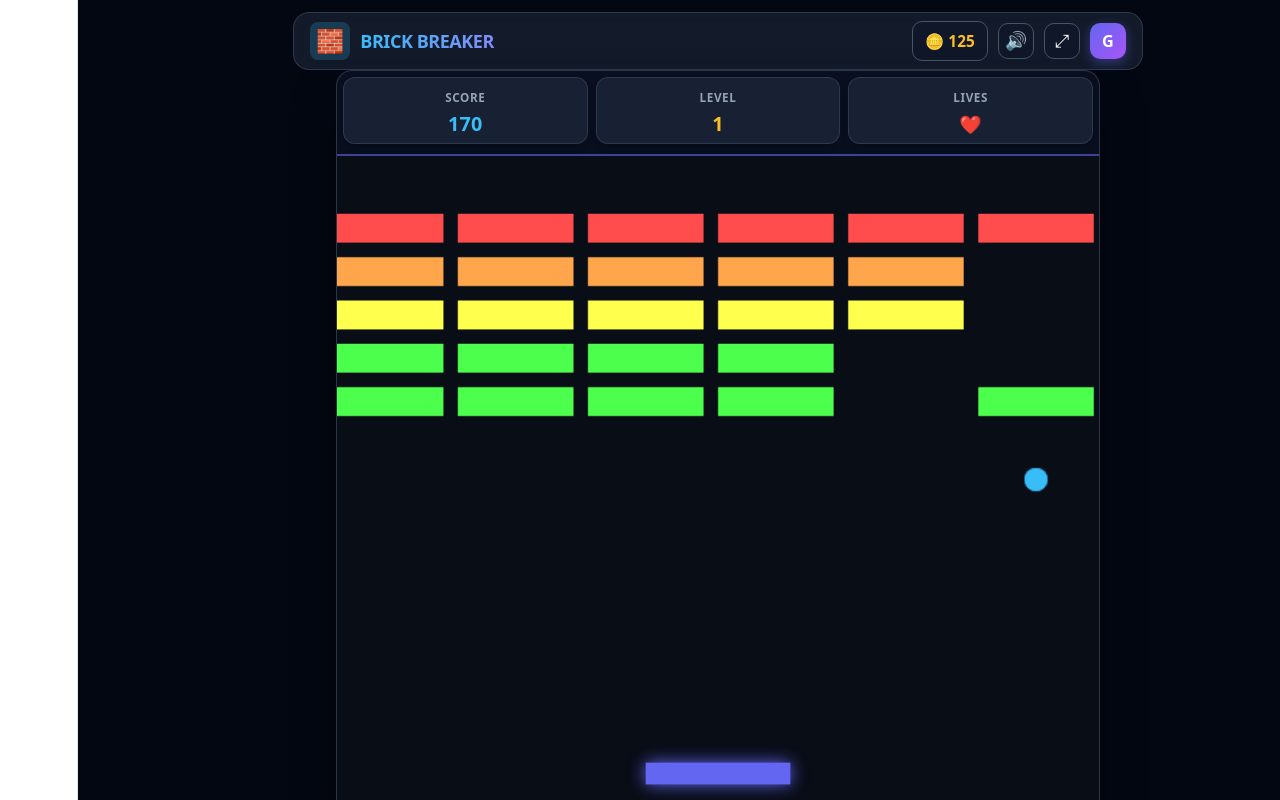
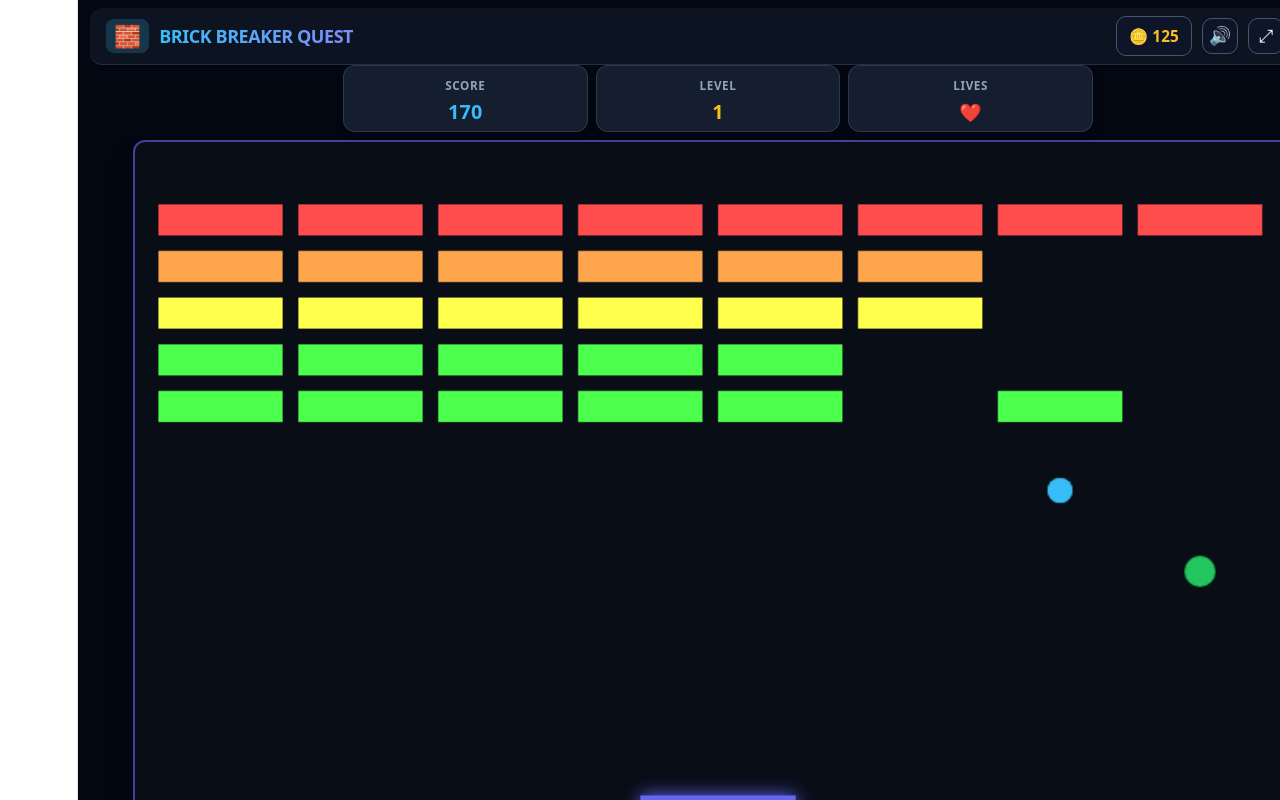
Before and after one commit to kiran28092003/brick-breaker-frontend, a React app: page / in a window 1280 px wide. Shown: the top 800 px of the page. Built offline with nearby package versions, Linux system fonts and the light colour scheme; no server answers; the HTML template or start-up script is replaced by a standard one.

Commit message:
Implement advanced top navbar, currency system, and rich level clear modal

```diff
--- a/src/App.jsx
+++ b/src/App.jsx
@@ -9,7 +9,7 @@ export default function App() {
   const [levelCleared, setLevelCleared] = useState(false);
   const [currentLevel, setCurrentLevel] = useState(1);
   const [finalScore, setFinalScore] = useState(0);
-  const [coins, setCoins] = useState(125); // Currency system like benchmark
+  const [coins, setCoins] = useState(125);
   const [soundEnabled, setSoundEnabled] = useState(true);
   const [gameKey, setGameKey] = useState(0);
 
@@ -20,7 +20,7 @@ export default function App() {
 
   const handleLevelClear = (score) => {
     setFinalScore(score);
-    setCoins((c) => c + 25); // Reward 25 coins on level clear
+    setCoins((c) => c + 25);
     setLevelCleared(true);
   };
 
@@ -50,20 +50,18 @@ export default function App() {
 
   return (
     <div style={appContainerStyle}>
-      {/* Advanced Top Navbar (Benchmark Parity) */}
+      {/* Full-width Immersive Navbar */}
       <header style={navBarStyle}>
         <div style={brandSectionStyle}>
           <div style={logoIconStyle}>🧱</div>
-          <span style={brandTitleStyle}>BRICK BREAKER</span>
+          <span style={brandTitleStyle}>BRICK BREAKER QUEST</span>
         </div>
 
         <div style={navUtilityGroupStyle}>
-          {/* Coin / Currency Counter */}
           <div style={badgeStyle}>
             🪙 <span style={{ color: '#fbbf24', marginLeft: '4px' }}>{coins}</span>
           </div>
 
-          {/* Sound Toggle */}
           <button
             onClick={() => setSoundEnabled(!soundEnabled)}
             style={iconButtonStyle}
@@ -72,7 +70,6 @@ export default function App() {
             {soundEnabled ? '🔊' : '🔇'}
           </button>
 
-          {/* Fullscreen Toggle */}
           <button
             onClick={toggleFullscreen}
             style={iconButtonStyle}
@@ -81,12 +78,11 @@ export default function App() {
             ⤢
           </button>
 
-          {/* User Profile Badge */}
           <div style={userAvatarStyle}>G</div>
         </div>
       </header>
 
-      {/* Main Game Wrapper */}
+      {/* Full Screen Game Wrapper */}
       <main style={gameWrapperStyle}>
         <div style={canvasContainerStyle}>
           <GameCanvas
@@ -99,7 +95,6 @@ export default function App() {
           />
         </div>
 
-        {/* Game Over Modal */}
         {gameOver && (
           <GameOverModal
             score={finalScore}
@@ -107,7 +102,6 @@ export default function App() {
           />
         )}
 
-        {/* Rich Level Clear Modal */}
         {levelCleared && (
           <LevelClearModal
             level={currentLevel}
@@ -133,21 +127,20 @@ const appContainerStyle = {
   color: '#fff',
   fontFamily: 'system-ui, -apple-system, BlinkMacSystemFont, "Segoe UI", Roboto, sans-serif',
   margin: 0,
-  padding: '12px 16px',
+  padding: '8px 12px',
   boxSizing: 'border-box',
   overflow: 'hidden'
 };
 
 const navBarStyle = {
   width: '100%',
-  maxWidth: '850px',
   display: 'flex',
   justifyContent: 'space-between',
   alignItems: 'center',
-  background: 'rgba(30, 41, 59, 0.6)',
+  background: 'rgba(30, 41, 59, 0.4)',
   backdropFilter: 'blur(12px)',
-  border: '1px solid rgba(51, 65, 85, 0.8)',
-  borderRadius: '16px',
+  borderBottom: '1px solid rgba(51, 65, 85, 0.6)',
+  borderRadius: '12px',
   padding: '8px 16px',
   boxSizing: 'border-box'
 };
@@ -159,9 +152,9 @@ const brandSectionStyle = {
 };
 
 const logoIconStyle = {
-  fontSize: '1.25rem',
+  fontSize: '1.2rem',
   background: 'rgba(56, 189, 248, 0.2)',
-  padding: '6px',
+  padding: '4px 8px',
   borderRadius: '8px'
 };
 
@@ -221,7 +214,6 @@ const userAvatarStyle = {
 const gameWrapperStyle = {
   position: 'relative',
   width: '100%',
-  maxWidth: '750px',
   display: 'flex',
   flexDirection: 'column',
   alignItems: 'center',
@@ -234,11 +226,6 @@ const canvasContainerStyle = {
   display: 'flex',
   justifyContent: 'center',
   alignItems: 'center',
-  background: 'rgba(15, 23, 42, 0.6)',
-  backdropFilter: 'blur(12px)',
-  border: '1px solid rgba(51, 65, 85, 0.8)',
-  borderRadius: '16px',
-  boxShadow: '0 25px 50px -12px rgba(0, 0, 0, 0.7)',
-  overflow: 'hidden',
-  padding: '6px'
+  background: 'transparent', // Fullscreen immersion without card box background
+  overflow: 'hidden'
 };
--- a/src/components/GameCanvas.jsx
+++ b/src/components/GameCanvas.jsx
@@ -1,7 +1,6 @@
 // frontend/src/components/GameCanvas.jsx
 import React, { useRef, useEffect, useState } from 'react';
 
-// Virtual logical game resolution (maintains perfect 5:3 arcade aspect ratio)
 const VIRTUAL_WIDTH = 750;
 const VIRTUAL_HEIGHT = 450;
 
@@ -13,7 +12,6 @@ export default function GameCanvas({ level, soundEnabled, onGameOver, onLevelCle
   const [lives, setLives] = useState(3);
   const [gameOverTriggered, setGameOverTriggered] = useState(false);
 
-  // Web Audio Synthesizer Handler
   const playSound = (type) => {
     if (!soundEnabled) return;
     try {
@@ -61,22 +59,19 @@ export default function GameCanvas({ level, soundEnabled, onGameOver, onLevelCle
         osc.start(now);
         osc.stop(now + 0.1);
       }
-    } catch (err) {
-      // Audio Context block handler
-    }
+    } catch (err) {}
   };
 
-  // Active game engine state
   const gameState = useRef({
     paddle: { x: 325, width: 100, height: 15, speed: 8, dx: 0, hasLaser: false },
     balls: [{ x: 375, y: 300, radius: 8, dx: 4, dy: -4 }],
     bricks: [],
     powerUps: [],
     particles: [],
-    lasers: []
+    lasers: [],
+    isReseting: false
   });
 
-  // Spawn visual brick explosion particles
   const createParticles = (x, y, color) => {
     for (let i = 0; i < 12; i++) {
       gameState.current.particles.push({
@@ -91,7 +86,6 @@ export default function GameCanvas({ level, soundEnabled, onGameOver, onLevelCle
     }
   };
 
-  // Build level brick layout based on current level prop
   const initBricks = (currentLevel) => {
     const rows = Math.min(4 + currentLevel, 8);
     const cols = 8;
@@ -118,7 +112,6 @@ export default function GameCanvas({ level, soundEnabled, onGameOver, onLevelCle
     return bricks;
   };
 
-  // Initialize or reset game state when level changes
   useEffect(() => {
     setGameOverTriggered(false);
     const speedMultiplier = 1 + (level - 1) * 0.2;
@@ -129,17 +122,18 @@ export default function GameCanvas({ level, soundEnabled, onGameOver, onLevelCle
     gameState.current.powerUps = [];
     gameState.current.particles = [];
     gameState.current.lasers = [];
+    gameState.current.isReseting = false;
   }, [level]);
 
-  // Responsive Canvas Resize Listener (Guarantees zero clipping and no scrolling)
+  // True Fullscreen Responsive Scaling
   useEffect(() => {
     const handleResize = () => {
       const canvas = canvasRef.current;
       const container = containerRef.current;
       if (!canvas || !container) return;
 
-      const maxWidth = window.innerWidth - 24;
-      const maxHeight = window.innerHeight - 150;
+      const maxWidth = window.innerWidth - 16;
+      const maxHeight = window.innerHeight - 100;
 
       let containerWidth = maxWidth;
       let calculatedHeight = containerWidth * (VIRTUAL_HEIGHT / VIRTUAL_WIDTH);
@@ -158,7 +152,6 @@ export default function GameCanvas({ level, soundEnabled, onGameOver, onLevelCle
     return () => window.removeEventListener('resize', handleResize);
   }, []);
 
-  // Controls & Listeners (Supports Keyboard, Mouse, and Mobile Touch)
   useEffect(() => {
     const handleKeyDown = (e) => {
       if (e.key === 'ArrowRight' || e.key === 'd') {
@@ -221,7 +214,6 @@ export default function GameCanvas({ level, soundEnabled, onGameOver, onLevelCle
     };
   }, []);
 
-  // Main Game Animation Loop
   useEffect(() => {
     const canvas = canvasRef.current;
     if (!canvas) return;
@@ -315,17 +307,17 @@ export default function GameCanvas({ level, soundEnabled, onGameOver, onLevelCle
         }
       }
 
-      if (balls.length === 0) {
+      // Single life-loss guard using isReseting flag
+      if (balls.length === 0 && !gameState.current.isReseting) {
+        gameState.current.isReseting = true;
         setLives((prevLives) => {
           const updatedLives = prevLives - 1;
           if (updatedLives <= 0) {
             setGameOverTriggered(true);
-            setTimeout(() => {
-              setScore((currentScore) => {
-                onGameOver(currentScore);
-                return currentScore;
-              });
-            }, 0);
+            setScore((currentScore) => {
+              onGameOver(currentScore);
+              return currentScore;
+            });
           } else {
             const speedMultiplier = 1 + (level - 1) * 0.2;
             gameState.current.balls.push({
@@ -335,6 +327,9 @@ export default function GameCanvas({ level, soundEnabled, onGameOver, onLevelCle
               dx: 4 * speedMultiplier,
               dy: -4 * speedMultiplier
             });
+            setTimeout(() => {
+              gameState.current.isReseting = false;
+            }, 600);
           }
           return updatedLives;
         });
@@ -451,7 +446,6 @@ export default function GameCanvas({ level, soundEnabled, onGameOver, onLevelCle
 
   return (
     <div ref={containerRef} style={wrapperStyle}>
-      {/* Modern HUD Header */}
       <div style={hudStyle}>
         <div style={hudCardStyle}>
           <span style={hudLabelStyle}>Score</span>
@@ -467,7 +461,6 @@ export default function GameCanvas({ level, soundEnabled, onGameOver, onLevelCle
         </div>
       </div>
 
-      {/* Responsive Canvas */}
       <canvas
         ref={canvasRef}
         width={VIRTUAL_WIDTH}
@@ -492,7 +485,7 @@ const hudStyle = {
   justifyContent: 'space-between',
   width: '100%',
   maxWidth: '750px',
-  marginBottom: '10px',
+  marginBottom: '8px',
   gap: '8px'
 };
 
```
